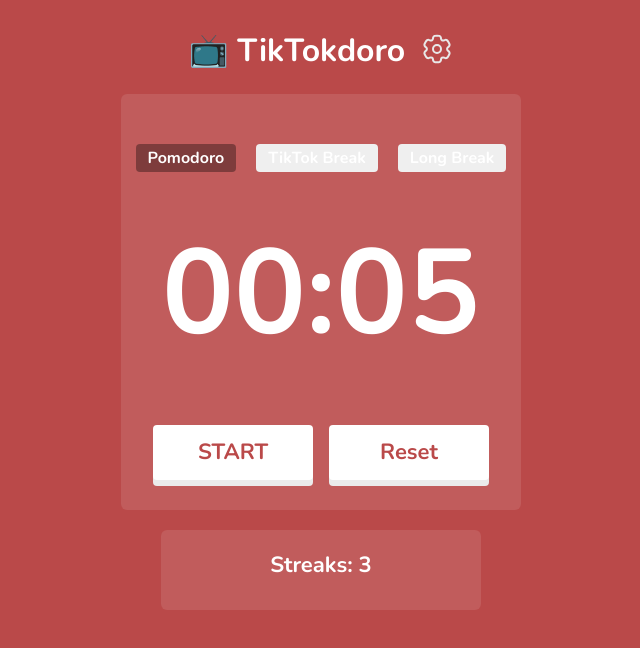
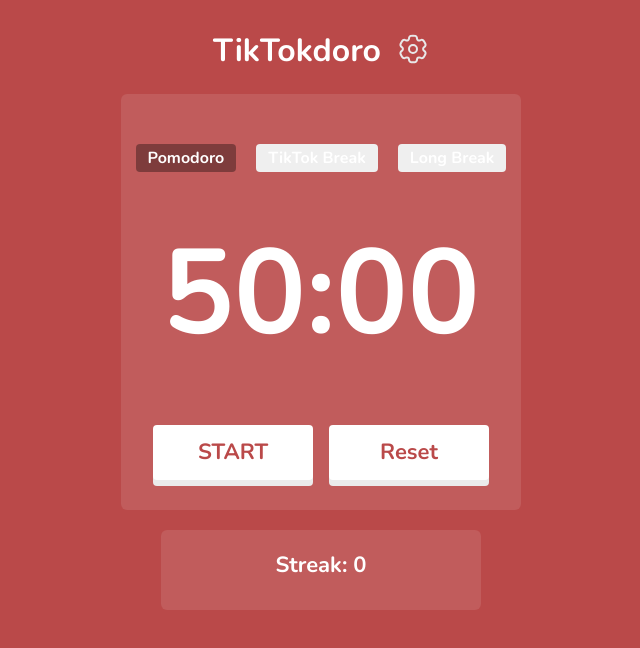
Before and after one commit to IvanKuria/tvdoro-react-app, a React (Vite) app: page / in a window 1280 px wide. Shown: the top 648 px of the page, without its empty margins (319-959 px from the left). Built offline with nearby package versions, Linux system fonts and the light colour scheme; a web font is replaced by a local one.

Commit message:
added prop types and changed the timer values back to the default

```diff
--- a/src/components/Counter.jsx
+++ b/src/components/Counter.jsx
@@ -11,8 +11,8 @@
     const [isShortBreak, setIsShortBreak] = useState(false);
     const [minutes, setMinutes] = useState(40);
     const [seconds, setSeconds] = useState(0);
-    const [pomodorStreakCounter, setPomodoroStreakCounter] = useState(3);
-    const [breakStreakCounter, setBreakStreakCounter] = useState(3);
+    const [pomodorStreakCounter, setPomodoroStreakCounter] = useState(0);
+    const [breakStreakCounter, setBreakStreakCounter] = useState(0);
 
 
     // Set initial timer values when `isPomodoro` changes
@@ -98,14 +98,14 @@
 
     function initalizeMinutesSeconds() {
         if (isPomodoro) {
-            setMinutes(0); // Default Pomodoro time
-            setSeconds(5);
+            setMinutes(50); // Default Pomodoro time
+            setSeconds(0);
         } else if (isLongBreak) {
-            setMinutes(0); // Default Long Break time
-            setSeconds(5);
+            setMinutes(30); // Default Long Break time
+            setSeconds(0);
         } else {
-            setMinutes(0); // Default Short Break time
-            setSeconds(10);
+            setMinutes(10); // Default Short Break time
+            setSeconds(0);
         }
     }
 
--- a/src/components/Header.jsx
+++ b/src/components/Header.jsx
@@ -6,7 +6,7 @@
   return (
     <>
         <div className="header-container">
-            <h1 className="header">📺 TikTokdoro</h1>
+            <h1 className="header">TikTokdoro</h1>
             <Settings />
         </div>
 
--- a/src/components/PomodoroCounter.jsx
+++ b/src/components/PomodoroCounter.jsx
@@ -1,4 +1,5 @@
 import React from 'react'
+import PropTypes from "prop-types"
 import "../index.css"
 
 function PomodoroCounter(props) {
@@ -11,4 +12,9 @@
   )
 }
 
+// Proptypes
+PomodoroCounter.PropTypes = {
+  counter: PropTypes.number,
+}
+
 export default PomodoroCounter
--- a/src/components/StartPause.jsx
+++ b/src/components/StartPause.jsx
@@ -1,4 +1,5 @@
 import React from 'react';
+import PropTypes from "prop-types"
 import "../index.css";
 
 function StartPause(props) {
@@ -23,4 +24,12 @@
   );
 }
 
+// Proptypes
+StartPause.PropTypes = {
+  startPauseOnClick: PropTypes.func,
+  startPauseStyle: PropTypes.func,
+  startPauseButtonText: PropTypes.func,
+  resetStyle: PropTypes.func,
+}
+
 export default StartPause;
--- a/src/components/Tabs.jsx
+++ b/src/components/Tabs.jsx
@@ -1,4 +1,5 @@
 import React from 'react'
+import PropTypes from "prop-types"
 import "../index.css"
 
 function Tabs(props) {
@@ -27,4 +28,14 @@
   )
 }
 
+// Proptypes
+Tabs.PropTypes = {
+    pomodoroOnClick: PropTypes.func,
+    pomodoroClassName: PropTypes.func,
+    tikTokOnClick: PropTypes.func,
+    tikTokClassName: PropTypes.func,
+    longBreakClassName: PropTypes.func,
+
+}
+
 export default Tabs
```
Also changed, not shown: src/components/Settings.jsx (+8 -2 lines).
